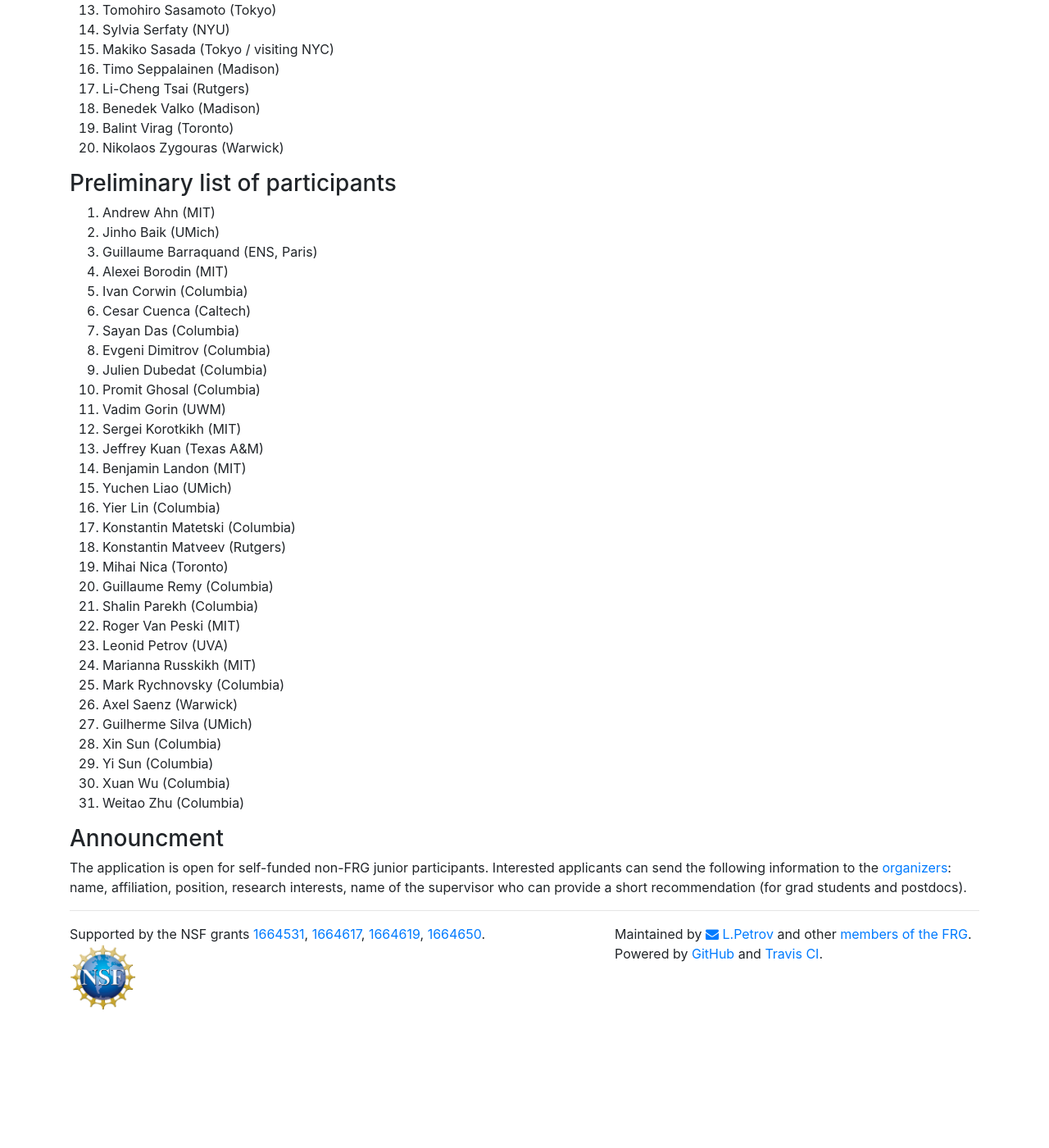
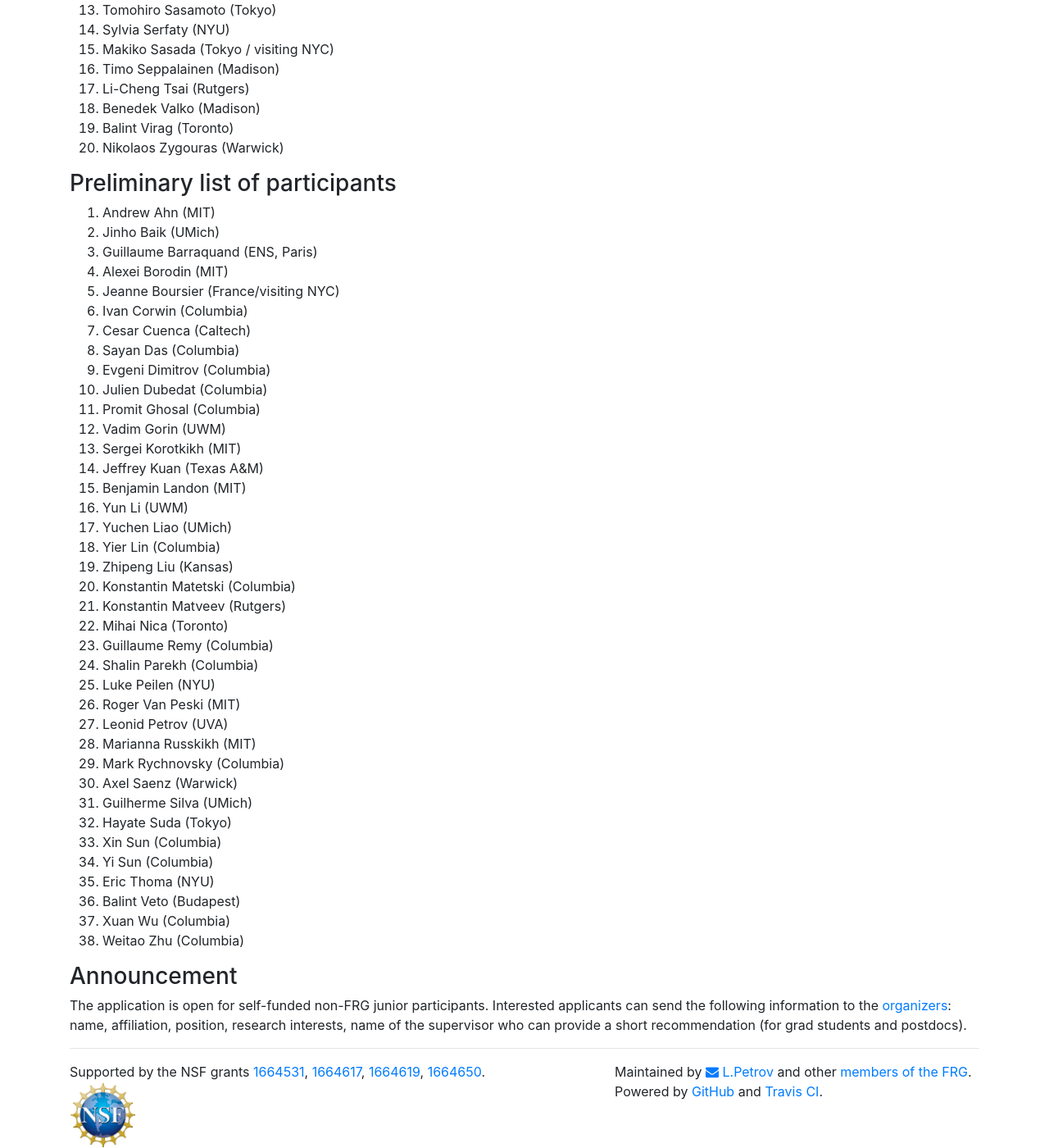
Before and after one commit to int-prob/int-prob-code, a Jekyll site: the page built from conference2020/index.md, in a window 1280 px wide and 1400 px high, scrolled down 580 px. Shown: the whole window at 82% size. Built offline with Jekyll 4.4.1, drawn with Linux system fonts in a browser that asks for light colours; nearby versions of some CDN libraries; before the commit the page ends 1812 px from its top, so only the background shows below that; some of the changed text lies outside the part shown.

Commit message:
Update index.md

```diff
--- a/conference2020/index.md
+++ b/conference2020/index.md
@@ -45,6 +45,7 @@ permalink: /conference2020/
 1. Jinho Baik (UMich)
 1. Guillaume Barraquand (ENS, Paris)
 1. Alexei Borodin (MIT)
+1. Jeanne Boursier (France/visiting NYC)
 1. Ivan Corwin (Columbia)
 1. Cesar Cuenca (Caltech)
 1. Sayan Das (Columbia)
@@ -55,24 +56,30 @@ permalink: /conference2020/
 1. Sergei Korotkikh (MIT)
 1. Jeffrey Kuan (Texas A&M)
 1. Benjamin Landon (MIT)
+1. Yun Li (UWM)
 1. Yuchen Liao (UMich)
 1. Yier Lin (Columbia)
+1. Zhipeng Liu (Kansas)
 1. Konstantin Matetski (Columbia)
 1. Konstantin Matveev (Rutgers)
 1. Mihai Nica (Toronto)
 1. Guillaume Remy (Columbia)
 1. Shalin Parekh (Columbia)
+1. Luke Peilen (NYU)
 1. Roger Van Peski (MIT)
 1. Leonid Petrov (UVA)
 1. Marianna Russkikh (MIT)
 1. Mark Rychnovsky (Columbia)
 1. Axel Saenz (Warwick)
 1. Guilherme Silva (UMich)
+1. Hayate Suda (Tokyo)
 1. Xin Sun (Columbia)
 1. Yi Sun (Columbia)
+1. Eric Thoma (NYU)
+1. Balint Veto (Budapest)
 1. Xuan Wu (Columbia)
 1. Weitao Zhu (Columbia)
 
-## Announcment
+## Announcement
 
 The application is open for self-funded non-FRG junior participants. Interested applicants can send the following information to the [organizers](mailto:frg2020columbia@gmail.com): name, affiliation, position, research interests, name of the supervisor who can provide a short recommendation (for grad students and postdocs).
```
Also changed, not shown: other parts of conference2020/index.md (+1 -1 lines).
